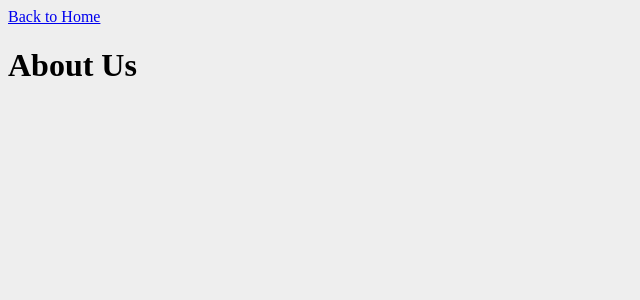
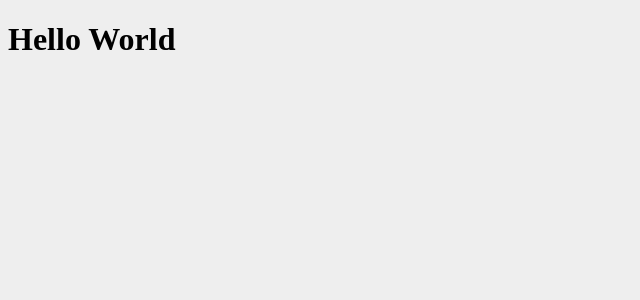
Before and after one commit to jumblefix/dmapp, a Next.js app: page /about in a window 1280 px wide. Shown: the top 300 px of the page, without its empty margins (0-640 px from the left). Built offline with nearby package versions, Linux system fonts and the light colour scheme.

Commit message:
add getInitialProps example

```diff
--- a/pages/about.tsx
+++ b/pages/about.tsx
@@ -1,11 +1,24 @@
 import React from 'react';
-import Link from 'next/link';
+import { NextContext } from 'next';
 
-export default () => (
-  <div>
-    <Link href="/" as="/">
-      <a>Back to Home</a>
-    </Link>
-    <h1>About Us</h1>
-  </div>
-);
+interface AboutProps {
+  userAgent: string;
+}
+
+class About extends React.Component<AboutProps> {
+  static async getInitialProps({ req }: NextContext) {
+    const userAgent = req ? req.headers['user-agent'] : navigator.userAgent;
+    return { userAgent };
+  }
+
+  render() {
+    return (
+      <div>
+        <h1>Hello World</h1>
+        <p>{this.props.userAgent}</p>
+      </div>
+    );
+  }
+}
+
+export default About;
```
